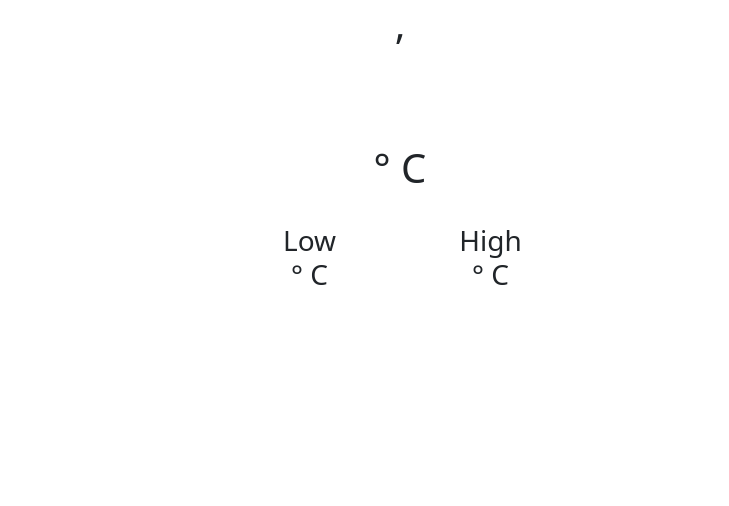
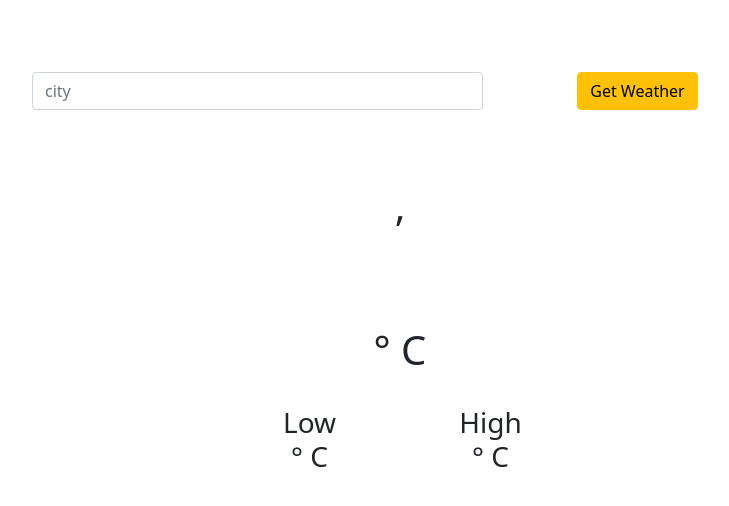
Before and after one commit to ally-petitt/weather-finder, a React (Create React App) app: page / in a window 1280 px wide. Shown: the top 506 px of the page, without its empty margins (240-969 px from the left). Built offline with nearby package versions, Linux system fonts and the light colour scheme; no server answers.

Commit message:
created and revised form

```diff
--- a/src/App.js
+++ b/src/App.js
@@ -1,10 +1,11 @@
 import './App.css';
-import { useEffect, useState } from 'react';
+import { useState } from 'react';
 
 import Weather from "./components/Weather"
 
 import "bootstrap/dist/css/bootstrap.min.css";
 import "weather-icons/css/weather-icons.css"
+import Form from './components/Form';
 
 // make an api call to this link: api.openweathermap.org/data/2.5/weather?q=London,uk
 const API_KEY = "04ae21c0f17814f4a85bbfb1bb2f38d4"
@@ -21,12 +22,14 @@ function App() {
     clouds: "wi-day-fog"
   }
 
-  useEffect(async () => {
-    const apiCall = await fetch(`http://api.openweathermap.org/data/2.5/weather?q=london&appid=${API_KEY}`)
+  async function getWeather (e) {
+    e.preventDefault();
+
+    const city = e.target.elements.city.value;
+
+    const apiCall = await fetch(`http://api.openweathermap.org/data/2.5/weather?q=${city}&appid=${API_KEY}`)
 
     const res = await apiCall.json();
-
-    console.log(res)
 
     const icon = getIcon(res.weather[0].id)
 
@@ -40,7 +43,7 @@ function App() {
       icon: icon
     })
 
-  }, [])
+  }
 
   const calcCelcius = (temp) => {
     let celcius = Math.floor(temp - 273.15);
@@ -78,10 +81,9 @@ function App() {
     }
   }
 
-  console.log(state)
-
   return (
     <div className="App">
+      <Form getWeather={getWeather} />
       <Weather info={state}/>
     </div>
   );
--- /dev/null
+++ b/src/components/Form.js
@@ -0,0 +1,20 @@
+import React from 'react'
+
+function Form({ getWeather }) {
+    return (
+        <div className="container w-100 py-4 my-5">
+            <form onSubmit={getWeather}>
+                <div className="row d-flex align-items-center justify-content-center">
+                    <div className="col-md-5">
+                        <input type="text"className="form-control" name="city" placeholder="city" autoComplete="off" />
+                    </div>
+                    <div className="col-md-3">
+                        <button className="btn btn-warning" type="submit">Get Weather</button>
+                    </div>
+                </div>
+            </form>
+        </div>
+    )
+}
+
+export default Form
```
